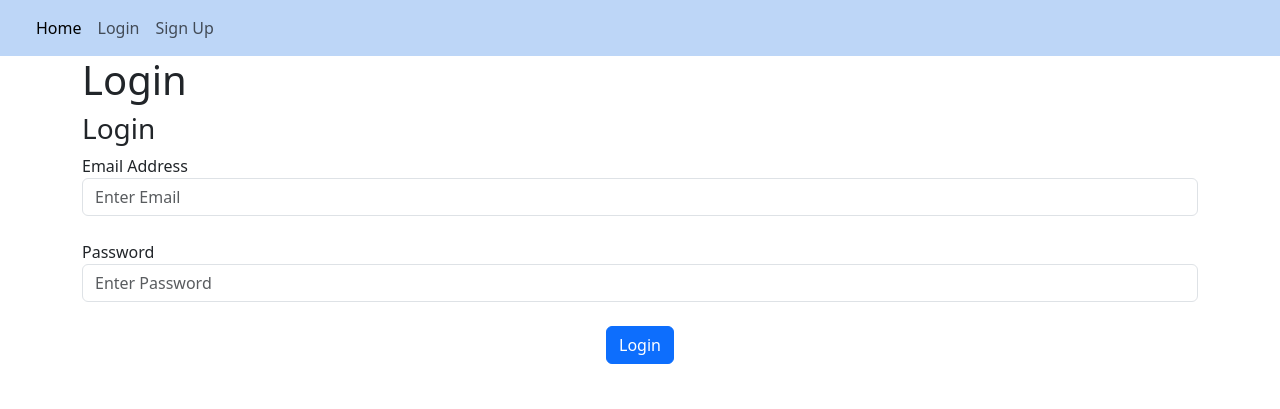
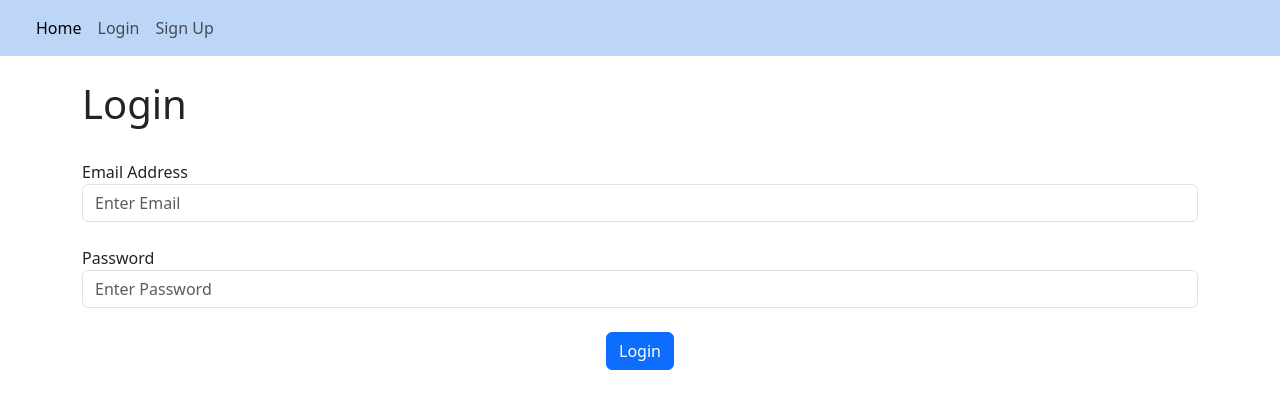
Before and after one commit to vxriantz/Flask_Blog, a Flask app: page /login in a window 1280 px wide. Shown: the top 409 px of the page. Run offline with Flask 3, Linux system fonts and the light colour scheme; some libraries are stand-ins or nearby versions.

Commit message:
changed the headers to all be block headers and have a break above and below them for consistency across all pages

```diff
--- a/website/templates/login.html
+++ b/website/templates/login.html
@@ -3,11 +3,12 @@
 {% extends "template.html"%} {% block title %} Login {% endblock %}
 
 <!-- login page content -->
-{% block content%} <h1>Login</h1>
+{% block content%}
+<br/>
+<h1>{% block header %} Login {% endblock %}</h1>
+<br/>
 <!-- start of form -->
  <form method="POST">
-    <h3>Login</h3>
-
     <div clas="form-group">
         <!-- email form -->
          <label for="email">Email Address</label>
--- a/website/templates/sign_up.html
+++ b/website/templates/sign_up.html
@@ -4,10 +4,11 @@
 
 <!-- sign up page content -->
 {% block content%}
+<br/>
+<h1>{% block header %} Sign Up {%  endblock%}</h1>
+<br/>
 <!-- start of form -->
  <form method="POST">
-    <h3>Sign Up</h3>
-
     <div clas="form-group">
         <!-- email form -->
          <label for="email">Email Address</label>
```
Also changed, not shown: instance/database.db.
